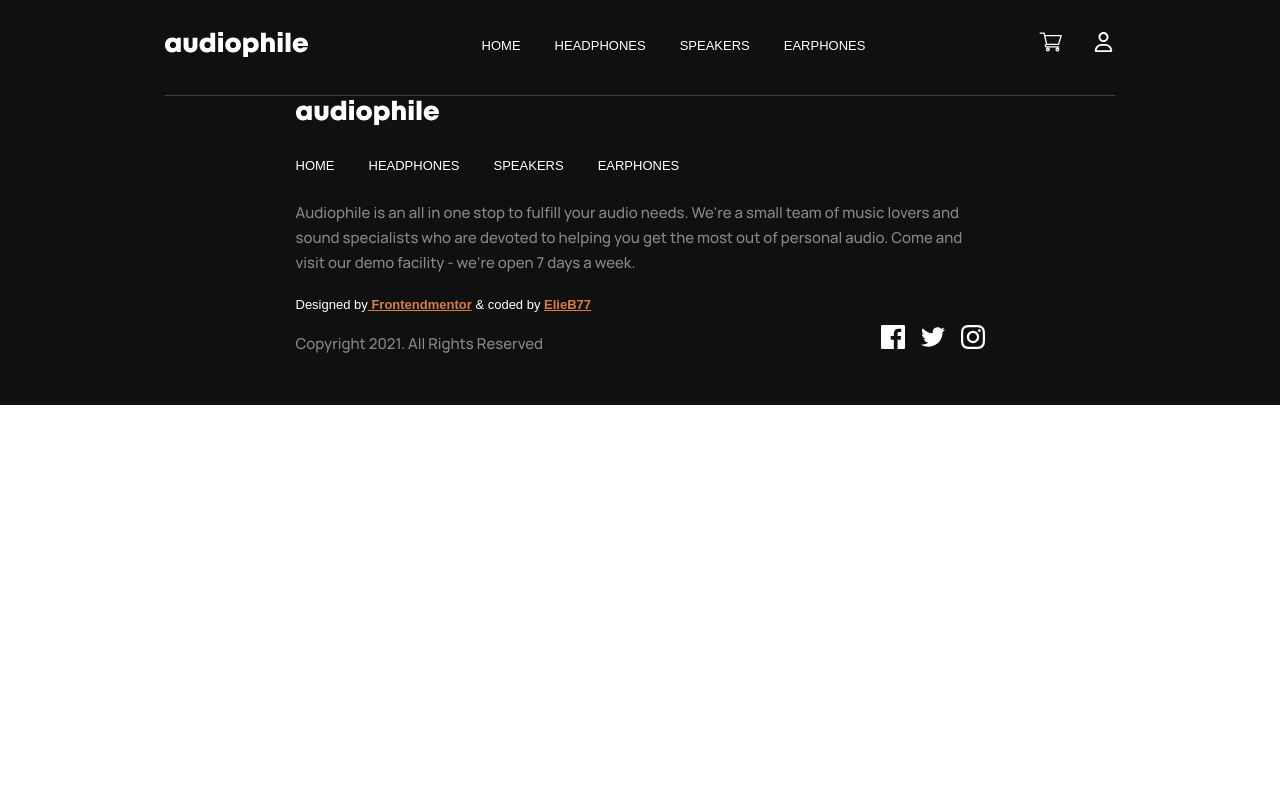
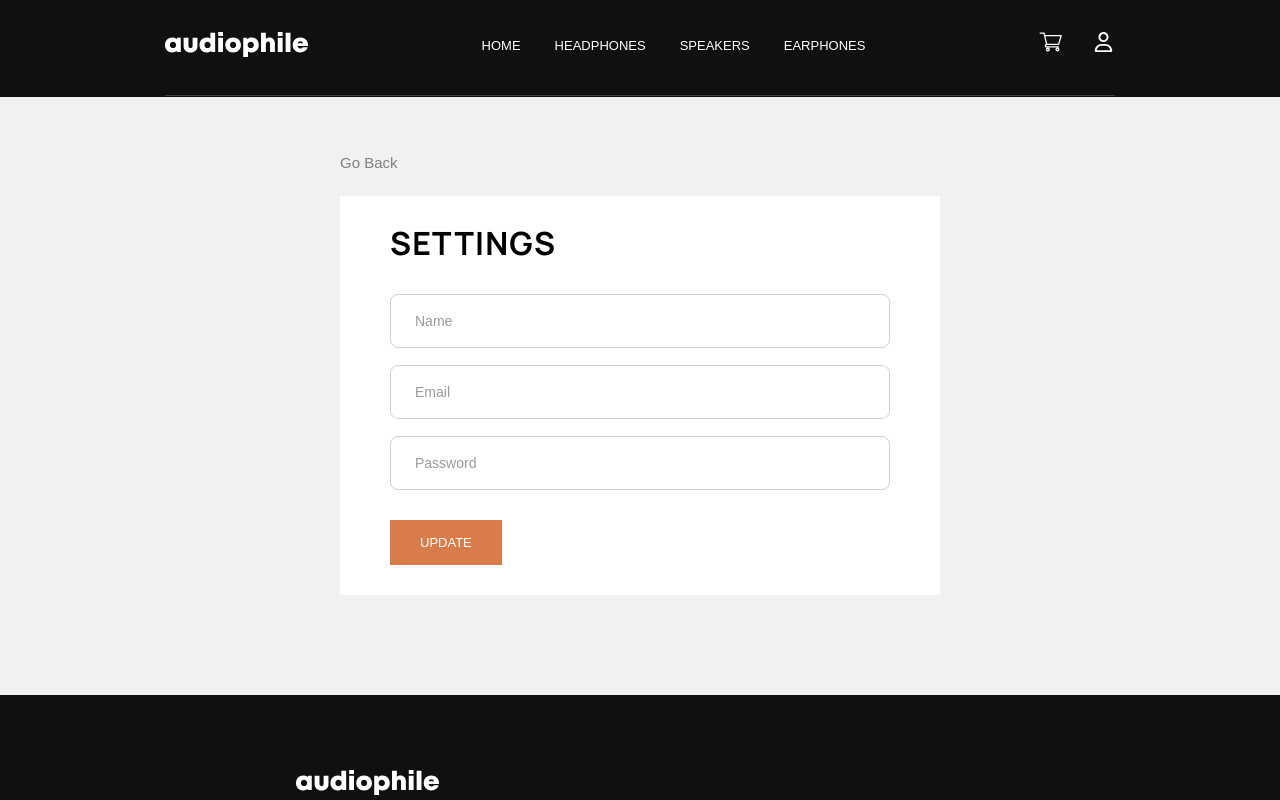
Before and after one commit to ElieB77/audiophile, a Next.js app: page /user-informations in a window 1280 px wide. Shown: the top 800 px of the page. Built offline with nearby package versions, Linux system fonts and the light colour scheme.

Commit message:
Add UserInfoForm component.

```diff
--- /dev/null
+++ b/assets/styles/pages/user-informations.module.scss
@@ -0,0 +1,20 @@
+.__user_informations {
+  background-color: var(--light-color);
+  padding: 150px 0 100px 0;
+  .__container {
+    width: 600px;
+    margin: 0 auto;
+    .__go_back_btn {
+      margin-bottom: 20px;
+      > div {
+        padding: 0;
+        text-transform: capitalize;
+        font-size: 15px;
+      }
+    }
+    .__wrapper {
+      padding: 30px 50px;
+      background-color: var(--lightest-color);
+    }
+  }
+}
--- /dev/null
+++ b/components/Forms/UserInfoForm/index.tsx
@@ -0,0 +1,20 @@
+import Button from "../../UI/Button";
+import Input from "../../UI/Input";
+import styles from "./styles.module.scss";
+
+const UserInfoForm = () => {
+  return (
+    <div className={styles.__user_info_form}>
+      <div className={styles.__inputs}>
+        <Input placeholder="Name" isFullWidth />
+        <Input placeholder="Email" isFullWidth />
+        <Input placeholder="Password" isFullWidth />
+      </div>
+      <div className={styles.__submit_btn}>
+        <Button btnContent={"update"} />
+      </div>
+    </div>
+  );
+};
+
+export default UserInfoForm;
--- /dev/null
+++ b/components/Forms/UserInfoForm/styles.module.scss
@@ -0,0 +1,8 @@
+.__user_info_form {
+  .__inputs {
+    margin: 30px 0;
+    display: flex;
+    gap: 15px;
+    flex-direction: column;
+  }
+}
--- a/pages/user-informations/index.tsx
+++ b/pages/user-informations/index.tsx
@@ -1,7 +1,23 @@
+import { useRouter } from "next/router";
+import styles from "../../assets/styles/pages/user-informations.module.scss";
+import UserInfoForm from "../../components/Forms/UserInfoForm";
+import Button from "../../components/UI/Button";
+
 const UserInformations = () => {
+  const router = useRouter();
   return (
-    <div>
-      <div>User Informations</div>
+    <div className={styles.__user_informations}>
+      <div className={styles.__container}>
+        <div className={styles.__go_back_btn} onClick={() => router.back()}>
+          <Button btnContent="go back" btnType="borderless" />
+        </div>
+        <div className={styles.__wrapper}>
+          <h3>settings</h3>
+          <div className={styles.__form}>
+            <UserInfoForm />
+          </div>
+        </div>
+      </div>
     </div>
   );
 };
```
